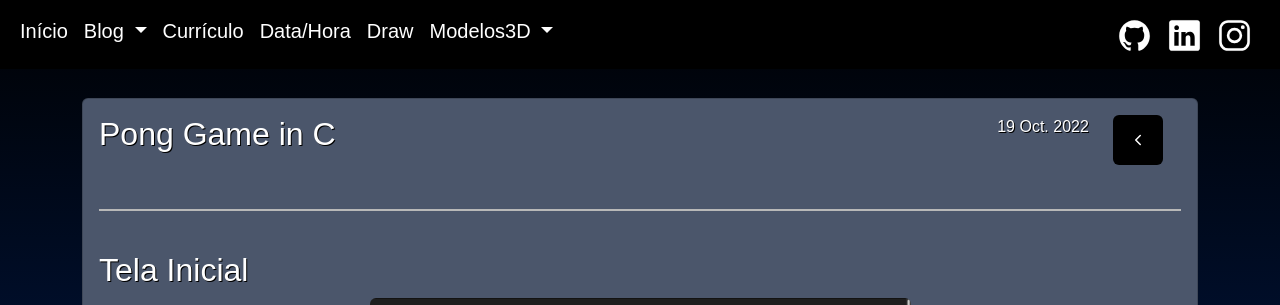
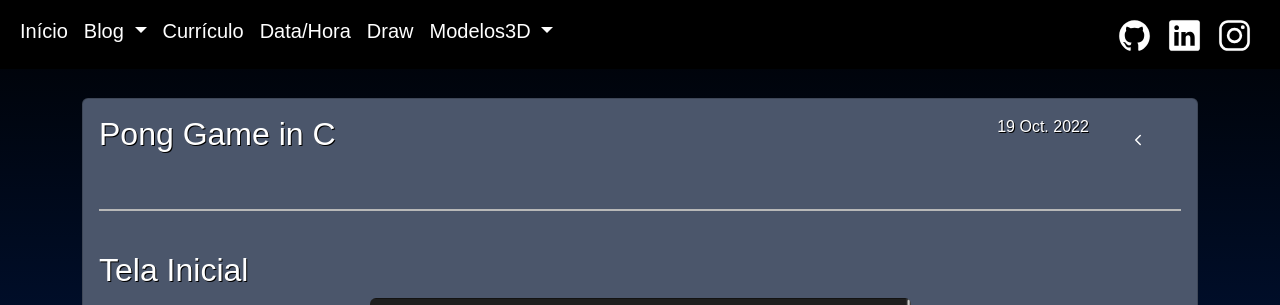
Before and after one commit to lucasfturos/homepage, a Jekyll site: the page built from _posts/Portfolio/2022-10-19-pong-game.md, in a window 1280 px wide. Shown: the top 305 px of the page. Built offline with Jekyll 4.4.1, drawn with Linux system fonts in a browser that asks for light colours.

Commit message:
Adição do botão voltar nos posts

```diff
--- a/_layouts/post.html
+++ b/_layouts/post.html
@@ -22,7 +22,7 @@ layout: default
           </div>
           <div class="col col-1">
              <a type="button"
-                class="btn btn-dark text-white btn-back-post"
+                class="btn text-white btn-back-post"
                 href="{{ site.baseurl }}/portfolio">
                   <ion-icon name="chevron-back-outline"></ion-icon>
               </a>
@@ -49,7 +49,7 @@ layout: default
           </div>
           <div class="col col-1">
              <a type="button"
-                class="btn btn-dark text-white btn-back-post"
+                class="btn text-white btn-back-post"
                 href="{{ site.baseurl }}/artigo">
                   <ion-icon name="chevron-back-outline"></ion-icon>
               </a>
```
